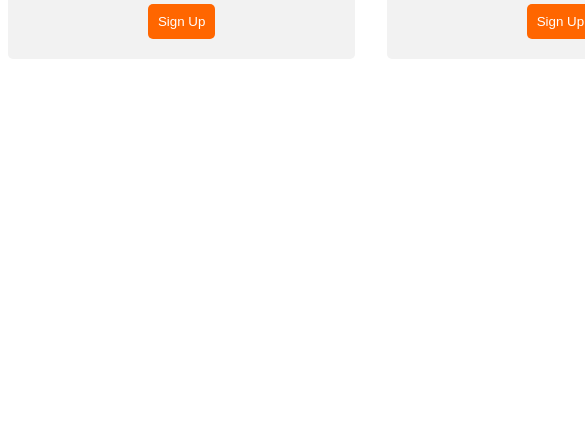
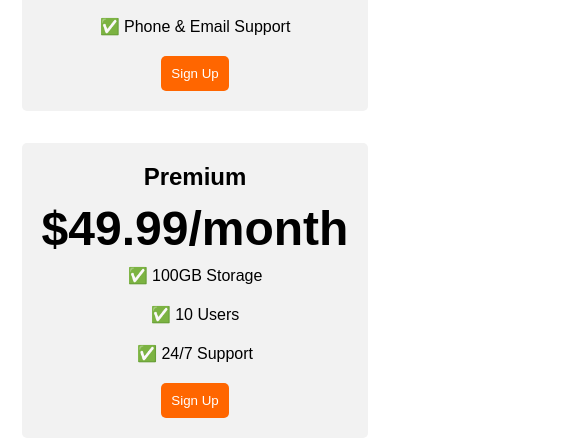
Before and after one commit to Sosa714/pricing-table, a plain HTML site: page index.html in a window 390 px wide. Shown: the part 519-965 px from the top of the page, 585 px wide, since content can reach past the window. Before the commit the page ends 860 px from the top, so only its background shows below. Drawn offline with Linux system fonts and the light colour scheme; a web font is replaced by a local one.

Commit message:
Made pricing table vertical when width < 1250px

```diff
--- a/index.html
+++ b/index.html
@@ -58,9 +58,11 @@
       border: none;
     }
 
-    /* Hint: What can you do with a media query and flexbox? */
     @media (max-width: 1250px) {
-
+      .pricing-container{
+        flex-direction: column;
+        height: 100%;
+      }
     }
   </style>
 </head>
```
